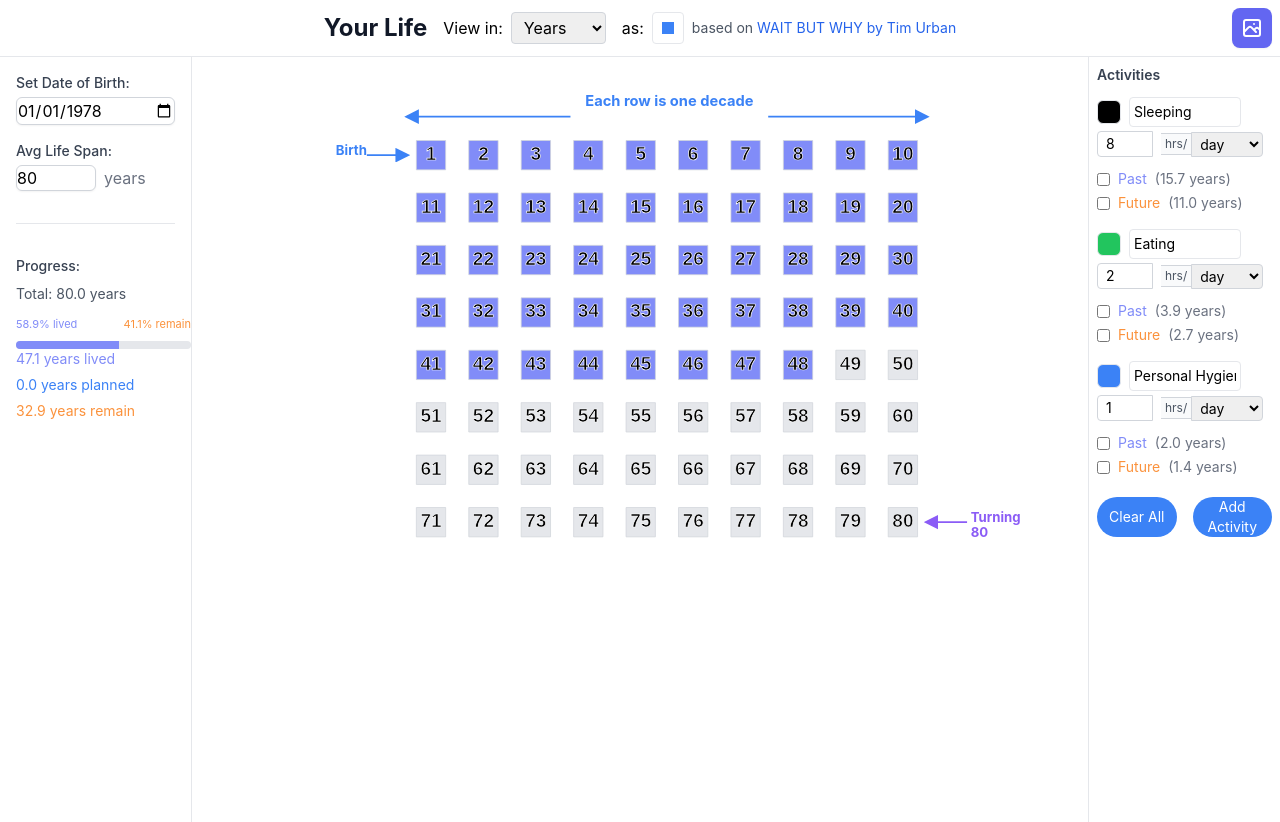
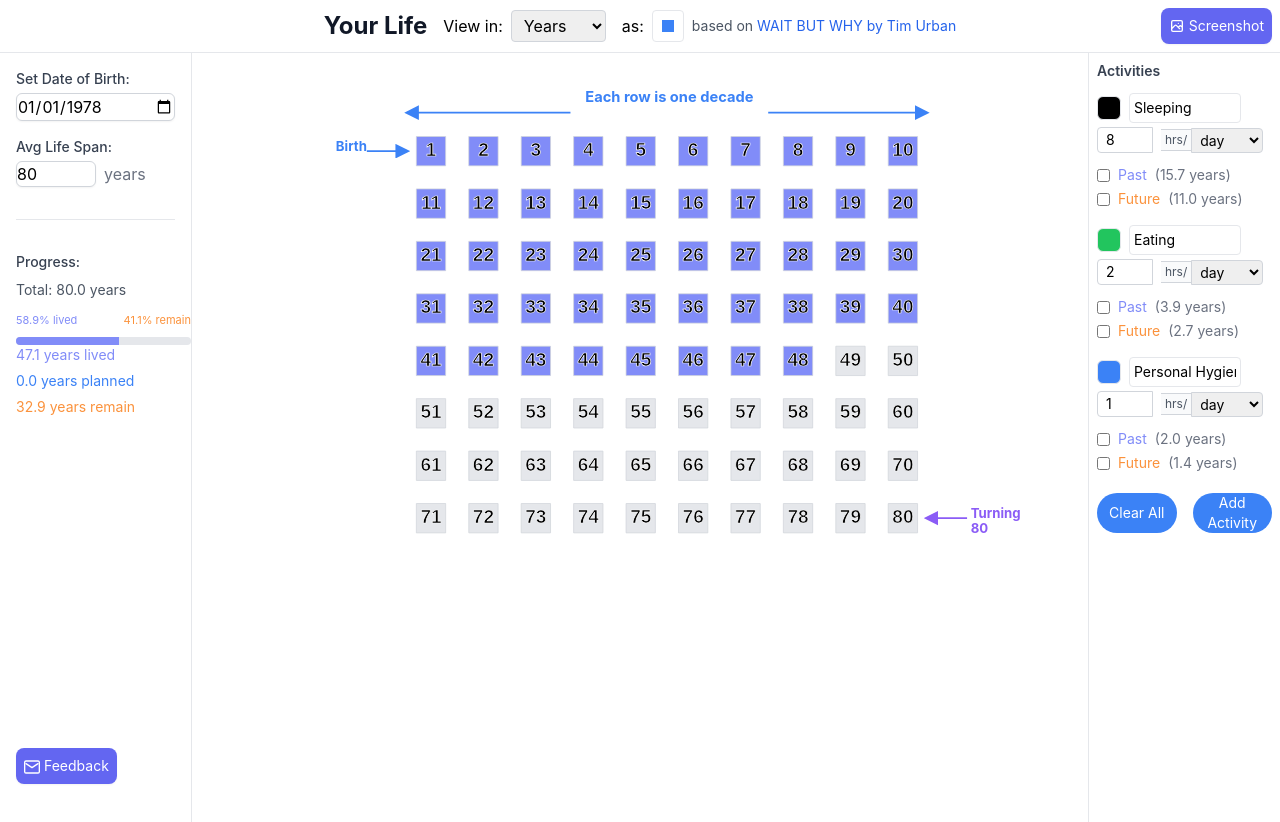
Before and after one commit to saidevac/yourlife, a React (Create React App) app: page / in a window 1280 px wide. Shown: the top 822 px of the page. Built offline with nearby package versions, Linux system fonts and the light colour scheme.

Commit message:
feedback button

```diff
--- /dev/null
+++ b/src/components/FeedbackButton.js
@@ -0,0 +1,24 @@
+import React from 'react';
+
+const FeedbackButton = () => {
+  const handleFeedback = () => {
+    const subject = encodeURIComponent("Feedback for Your Life App");
+    const body = encodeURIComponent("Please provide your feedback here...");
+    window.location.href = `mailto:saidevac1129@gmail.com?subject=${subject}&body=${body}`;
+  };
+
+  return (
+    <button
+      onClick={handleFeedback}
+      className="fixed bottom-4 left-4 p-2 bg-indigo-500 text-white rounded-lg hover:bg-indigo-600 transition-colors shadow-sm text-sm"
+    >
+      <svg xmlns="http://www.w3.org/2000/svg" className="h-4 w-4 inline-block mr-1" fill="none" viewBox="0 0 24 24" stroke="currentColor">
+        <path strokeLinecap="round" strokeLinejoin="round" strokeWidth={2} d="M3 3h18a2 2 0 012 2v14a2 2 0 01-2 2H3a2 2 0 01-2-2V5a2 2 0 012-2z" />
+        <path strokeLinecap="round" strokeLinejoin="round" strokeWidth={2} d="M3 7l9 6 9-6" />
+      </svg>
+      Feedback
+    </button>
+  );
+};
+
+export default FeedbackButton;
--- a/src/components/LifeGrid.js
+++ b/src/components/LifeGrid.js
@@ -7,6 +7,7 @@ import ProgressBar from './ProgressBar';
 import ProgressText from './ProgressText';
 import * as htmlToImage from 'html-to-image';
 import { shapes } from '../utils/gridShapes';
+import FeedbackButton from './FeedbackButton'; // Import the FeedbackButton component
 
 const LifeGrid = () => {
   const svgRef = useRef(null);
@@ -692,13 +693,15 @@ const LifeGrid = () => {
           <div className="w-full sm:w-[15%] flex justify-center sm:justify-end">
             <button
               onClick={handleShare}
-              className="p-2 bg-indigo-500 text-white rounded-lg hover:bg-indigo-600 transition-colors shadow-sm"
+              className="flex items-center justify-center p-2 bg-indigo-500 text-white rounded-lg hover:bg-indigo-600 transition-colors shadow-sm"
               title="Download Screenshot"
             >
-              <svg xmlns="http://www.w3.org/2000/svg" className="h-6 w-6" fill="none" viewBox="0 0 24 24" stroke="currentColor">
+              <svg xmlns="http://www.w3.org/2000/svg" className="h-4 w-4 mr-1" fill="none" viewBox="0 0 24 24" stroke="currentColor">
                 <path strokeLinecap="round" strokeLinejoin="round" strokeWidth={2} d="M4 16l4.586-4.586a2 2 0 012.828 0L16 16m-2-2l1.586-1.586a2 2 0 012.828 0L20 14m-6-6h.01M6 20h12a2 2 0 002-2V6a2 2 0 00-2-2H6a2 2 0 00-2 2v12a2 2 0 002 2z" />
               </svg>
+              <span className="text-sm">Screenshot</span>
             </button>
+            <FeedbackButton />
           </div>
         </div>
       </div>
```
